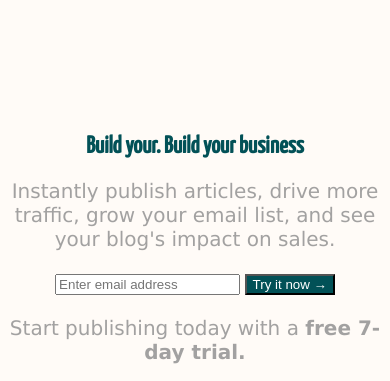
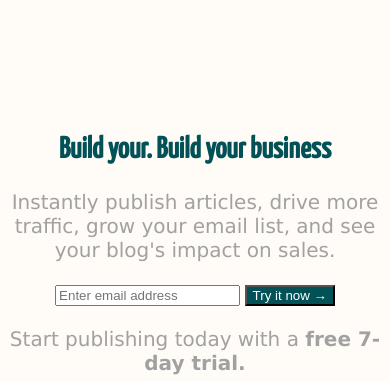
Before and after one commit to AngelDiaz-21/front-santander-bedu-2022, a plain HTML site: page index.html in a window 390 px wide. Shown: the part 90-471 px from the top of the page. Drawn offline with Linux system fonts and the light colour scheme.

Commit message:
style: Reto 01 - Cambiando la fuente de nuestro título principal

```diff
--- a/style.css
+++ b/style.css
@@ -4,6 +4,7 @@ body {
 }
 
 h1 {
+    font-size: 70px;
     color: #025157;
     text-align: center;
     font-family: 'Yanone Kaffeesatz', sans-serif;
@@ -207,6 +208,10 @@ li {
     .actions{
         display: none;
     }
+
+    h1{
+        font-size: 30px;
+    }
 }
 
 /** dispositivos pequeños en vista landscape (horizontal) */
```
